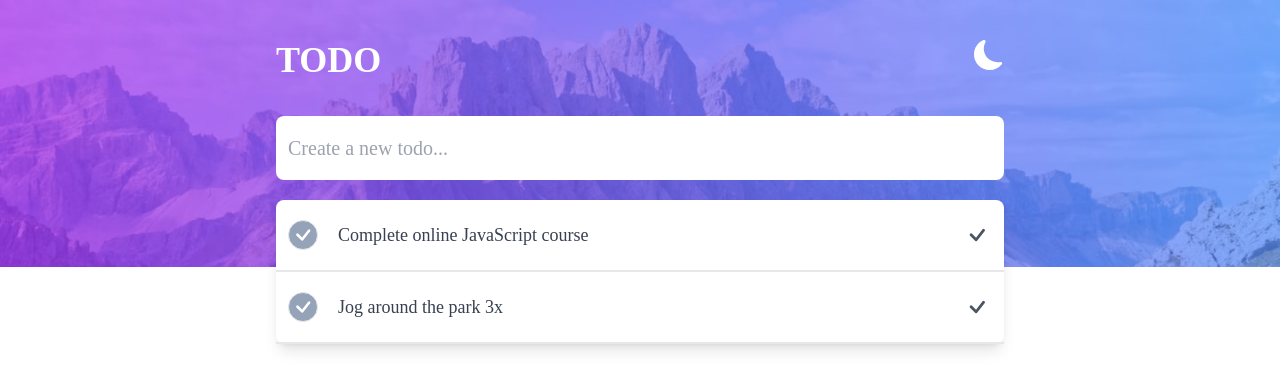
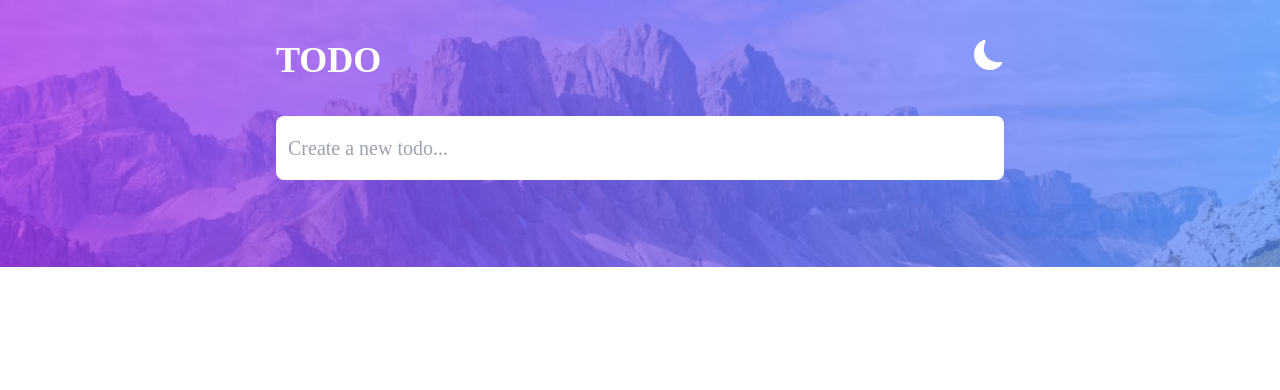
Before and after one commit to Warisaremou/Todo-app, a React (Create React App) app: page / in a window 1280 px wide. Shown: the top 390 px of the page. Built offline with nearby package versions, Linux system fonts and the light colour scheme; the HTML template or start-up script is replaced by a standard one.

Commit message:
Getting todo input by props and adding them to my todo list

```diff
--- a/src/Components/TodoList/TodoList.jsx
+++ b/src/Components/TodoList/TodoList.jsx
@@ -2,27 +2,20 @@ import React from 'react'
 import { Check } from "react-bootstrap-icons"
 // import { Home } from "react-bootstrap-icons"
 
-function TodoList() {
+function TodoList({ todo, setTodo }) {
     return (
         <div className='bg-white rounded-lg shadow-lg'>
-            <div className="todo py-5 border-b-2">
-                <div className="px-3 flex justify-between items-center">
-                    <div className='flex items-center'>
-                        <Check className='check-btn' />
-                        <p className='text-gray-700 md:text-lg pl-5'>Complete online JavaScript course</p>
+            {todo.map((myTodo, index) => (
+                <div key={`${myTodo}-${index}`} className="todo py-5 border-b-2">
+                    <div className="px-3 flex justify-between items-center">
+                        <div className='flex items-center'>
+                            <Check className='check-btn' />
+                            <p className='text-gray-700 md:text-lg pl-5'>{myTodo.charAt(0).toUpperCase() + myTodo.slice(1)}</p>
+                        </div>
+                        <Check className='clear-btn' />
                     </div>
-                    <Check className='clear-btn' />
                 </div>
-            </div>
-            <div className="todo py-5 border-b-2">
-                <div className="px-3 flex justify-between items-center">
-                    <div className='flex items-center'>
-                        <Check className='check-btn' />
-                        <p className='text-gray-700 md:text-lg pl-5'>Jog around the park 3x</p>
-                    </div>
-                    <Check className='clear-btn' />
-                </div>
-            </div>
+            ))}
         </div>
     )
 }
```
